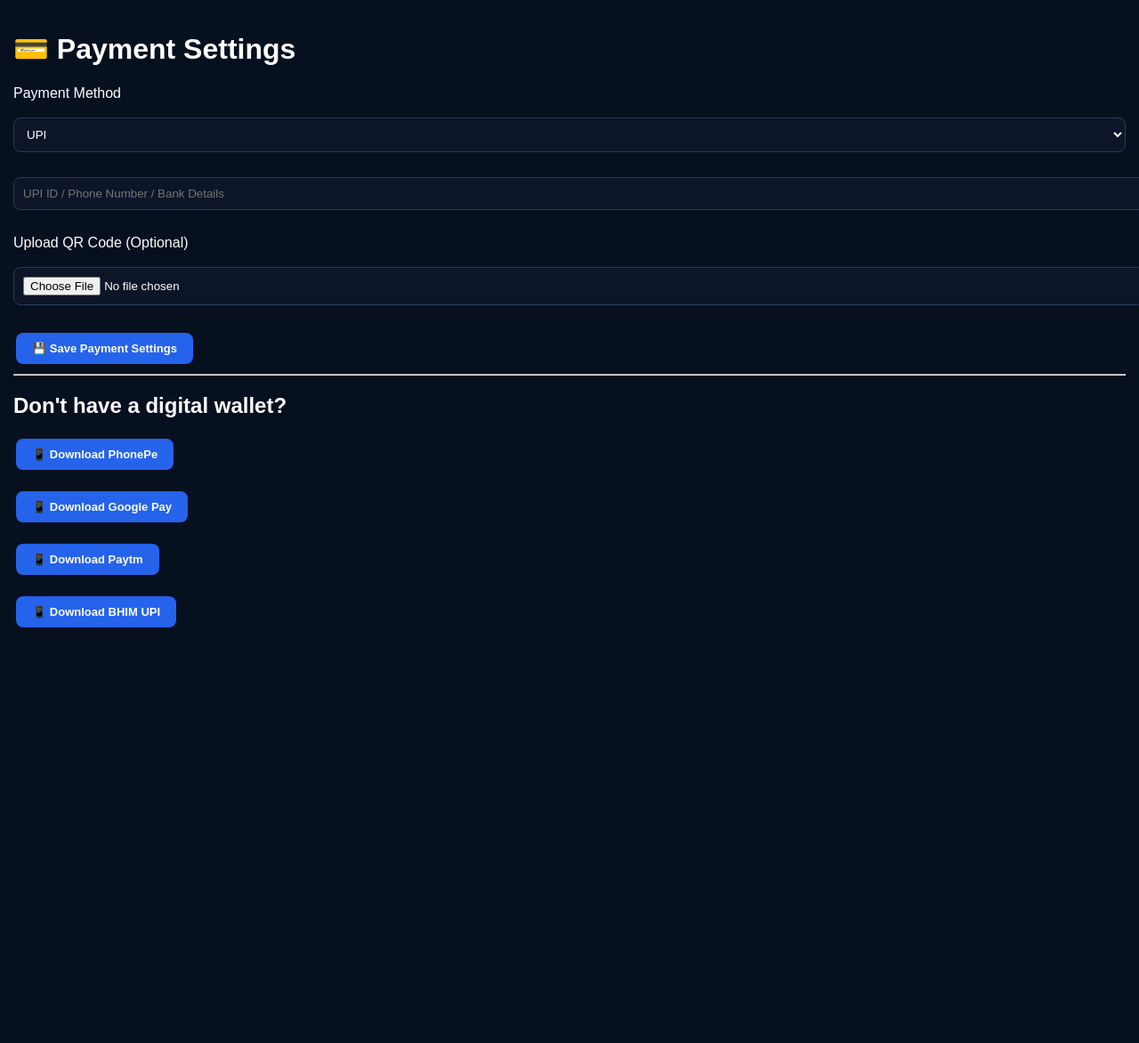
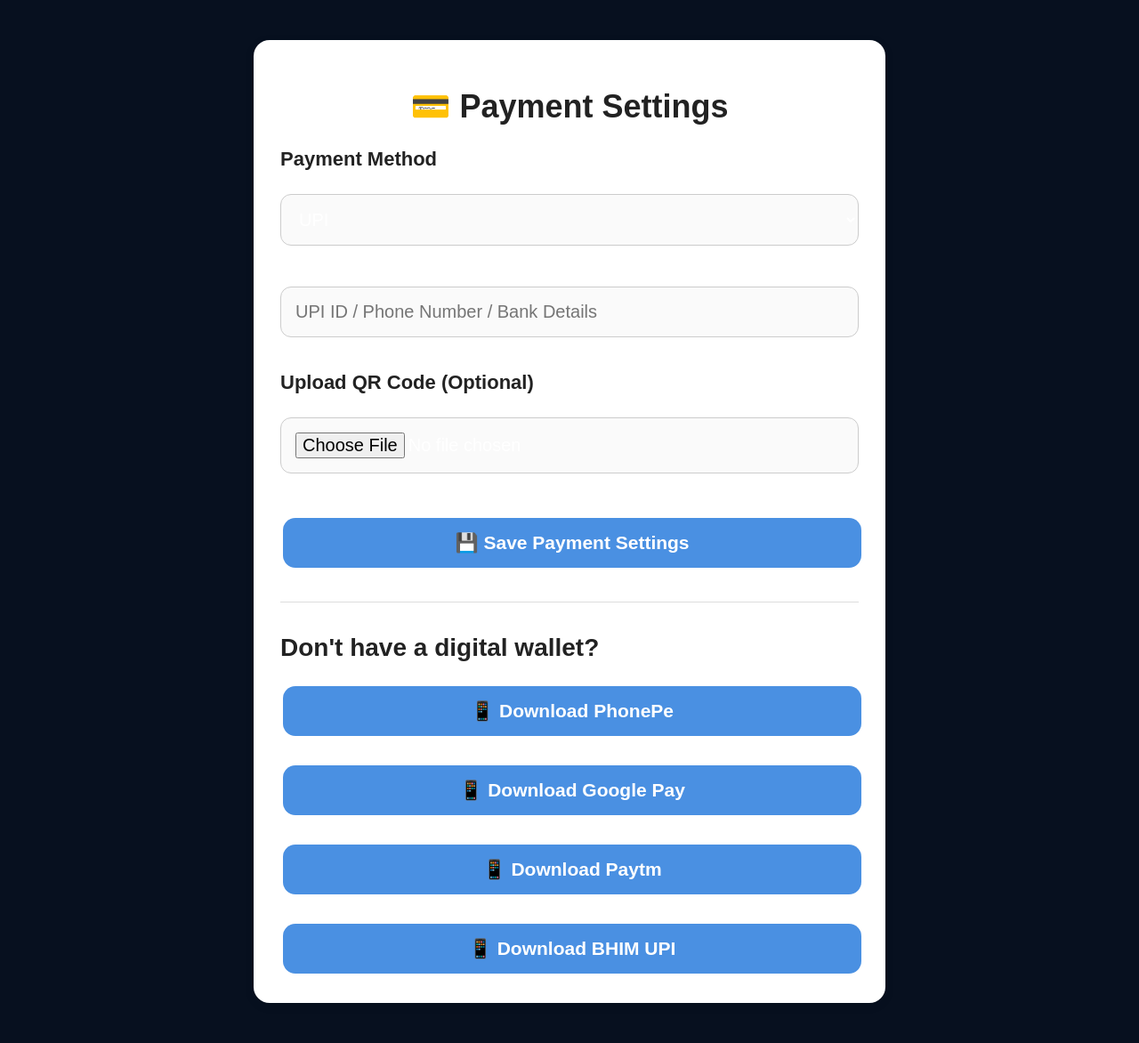
Before and after one commit to ruhanisovana/Kirsov, a Flask app: page /payment_settings in a window 1280 px wide. Shown: the whole page at 89% size. Before the commit the page ends 705 px from the top, so only its background shows below. Run offline with Flask 3, Linux system fonts and the light colour scheme; the visitor is signed in with stand-in values (Sample User, id 1); parts of the project's set-up code (start-up, migrations or seed data) failed here and were passed over; some libraries are stand-ins or nearby versions.

Commit message:
Update Payment_settings.html

```diff
--- a/templates/Payment_settings.html
+++ b/templates/Payment_settings.html
@@ -11,6 +11,9 @@
 </head>
 
 <body>
+
+  <div class="settings-container">
+
 
 <h1>💳 Payment Settings</h1>
 
@@ -155,6 +158,8 @@ Don't have a digital wallet?
 
 </a>
 
+  </div>
+
 </body>
 
 </html>
```
